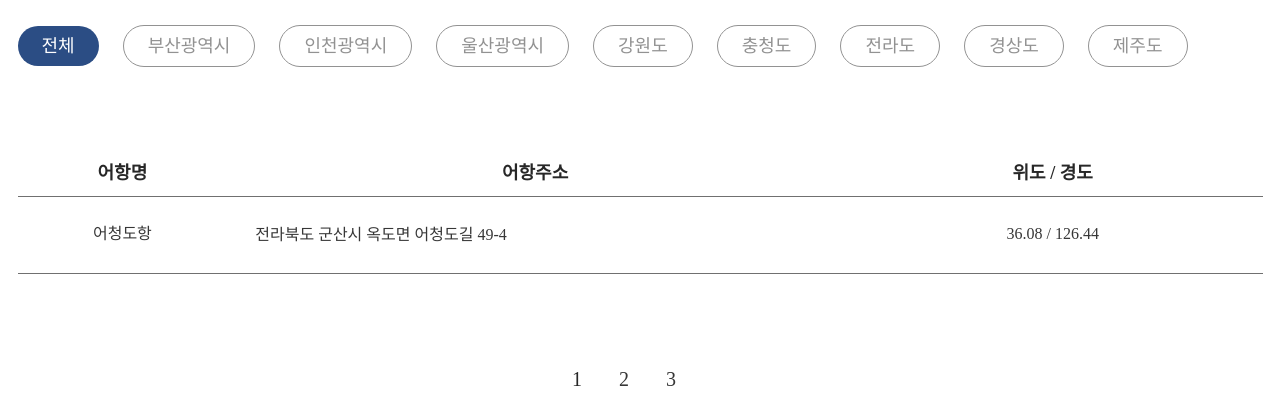
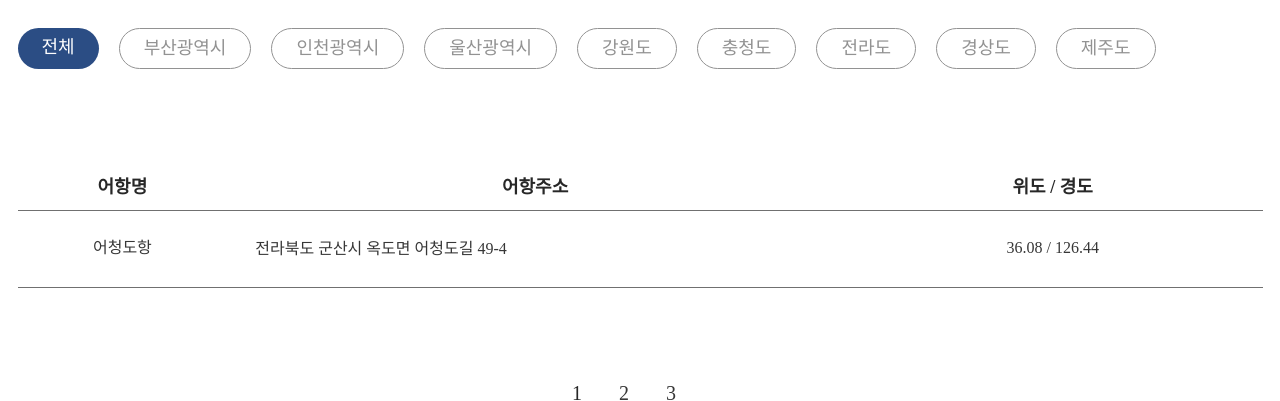
Before and after one commit to kcy8507/fish-web, a plain HTML site: page marine.html in a window 1280 px wide. Shown: the part 699-1100 px from the top of the page. Drawn offline with nearby package versions, Linux system fonts and the light colour scheme; a web font is replaced by a local one.

Commit message:
marine update

```diff
--- a/css/style.scss
+++ b/css/style.scss
@@ -1262,7 +1262,12 @@ ul.slick-dots {
     }
   }
   &__btn {
-    margin-top: 4rem;
+    // margin-top: 4rem;
+
+    // margin-top: 7.3rem;
+    display: flex;
+    flex-wrap: wrap;
+
     span {
       width: auto;
       height: 4.1rem;
@@ -1273,6 +1278,7 @@ ul.slick-dots {
       margin-right: 2rem;
       color: #929292;
       font-size: 1.8rem;
+      margin-top: 3.1rem;
       cursor: pointer;
       &.select__btn {
         background-color: #2b4d84;
@@ -1872,7 +1878,13 @@ ul.slick-dots {
   }
 }
 // information-gallery end
-
+@media screen and (max-width: 1700px) {
+  .marine__btn {
+    // margin-top: 7.3rem;
+    display: flex;
+    flex-wrap: wrap;
+  }
+}
 @media screen and (max-width: 1515px) {
   .nav {
     height: 6.4rem;
@@ -1927,6 +1939,7 @@ ul.slick-dots {
     // flex-direction: column;
   }
 }
+
 @media screen and (max-width: 992px) {
   .nav {
     height: 6.4rem;
@@ -2362,10 +2375,10 @@ ul.slick-dots {
     margin-right: 1.8rem;
     border-radius: 50px;
     font-size: 2rem;
-    margin-bottom: 3.1rem;
+    // margin-bottom: 3.1rem;
   }
   .marine__btn {
-    margin-top: 7.3rem;
+    // margin-top: 7.3rem;
     display: flex;
     flex-wrap: wrap;
   }
@@ -2960,7 +2973,7 @@ ul.slick-dots {
     padding: 1rem 2.4rem;
     margin-right: 0.7rem;
     font-size: 1.8rem;
-    margin-bottom: 0.8rem;
+    margin-top: 0.8rem;
     line-height: 2rem;
   }
   .marine__btn {
```
Also changed, not shown: css/style.css, 1 other file.
